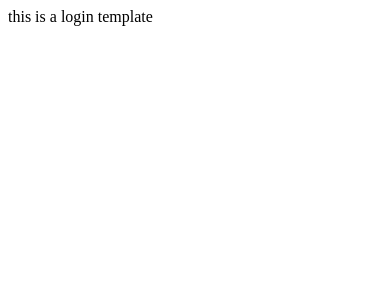
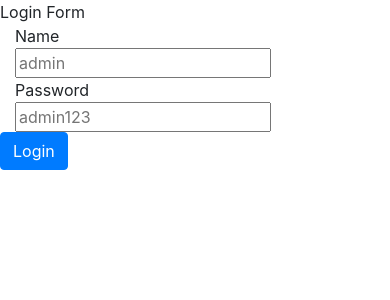
Before and after one commit to wlady/just-a-test, a PHP site: template resources/twig/login.twig in a window 390 px wide. Shown: the top 300 px of the page. Run offline with PHP 8.4, Linux system fonts and the light colour scheme; the template is opened without the code that fills it, so the values that code supplies are empty; some libraries are stand-ins or nearby versions.

Commit message:
login form

```diff
--- a/resources/twig/login.twig
+++ b/resources/twig/login.twig
@@ -1 +1,42 @@
-this is a login template
+<!DOCTYPE html>
+<html>
+<head>
+    <title>Login Page</title>
+    <meta http-equiv="Content-Type" content="text/html; charset=utf-8"/>
+    <link rel="stylesheet" type="text/css"
+          href="https://maxcdn.bootstrapcdn.com/bootstrap/4.1.3/css/bootstrap.min.css"/>
+    <script src="https://ajax.googleapis.com/ajax/libs/jquery/3.3.1/jquery.min.js"></script>
+    <script src="https://cdnjs.cloudflare.com/ajax/libs/popper.js/1.14.3/umd/popper.min.js"></script>
+    <script src="https://maxcdn.bootstrapcdn.com/bootstrap/4.1.3/js/bootstrap.min.js"></script>
+</head>
+<body style="background:none">
+<div class="container">
+    <form method="post">
+        <input type="hidden" name="csrf" value="{csrf}" />
+        <div class="panel">
+            <div class="panel-header">
+                <div class="row">
+                    <div class="text-center">Login Form</div>
+                </div>
+            </div>
+            <div class="panel-body">
+                <div class="row">
+                    <div class="col-md-2">Name</div>
+                    <div class="col-md-10"><input type="text" name="name" id="name" placeholder="admin"/></div>
+                </div>
+                <div class="row">
+                    <div class="col-md-2">Password</div>
+                    <div class="col-md-10"><input type="password" name="password" id="password" placeholder="admin123"/>
+                    </div>
+                </div>
+                <div class="panel-footer">
+                    <div class="row">
+                        <div class="text-center"><button type="submit" class="btn btn-primary">Login</button></div>
+                    </div>
+                </div>
+            </div>
+        </div>
+    </form>
+</div>
+</body>
+</html>
```
Also changed, not shown: public/index.php (+7 -0 lines).
